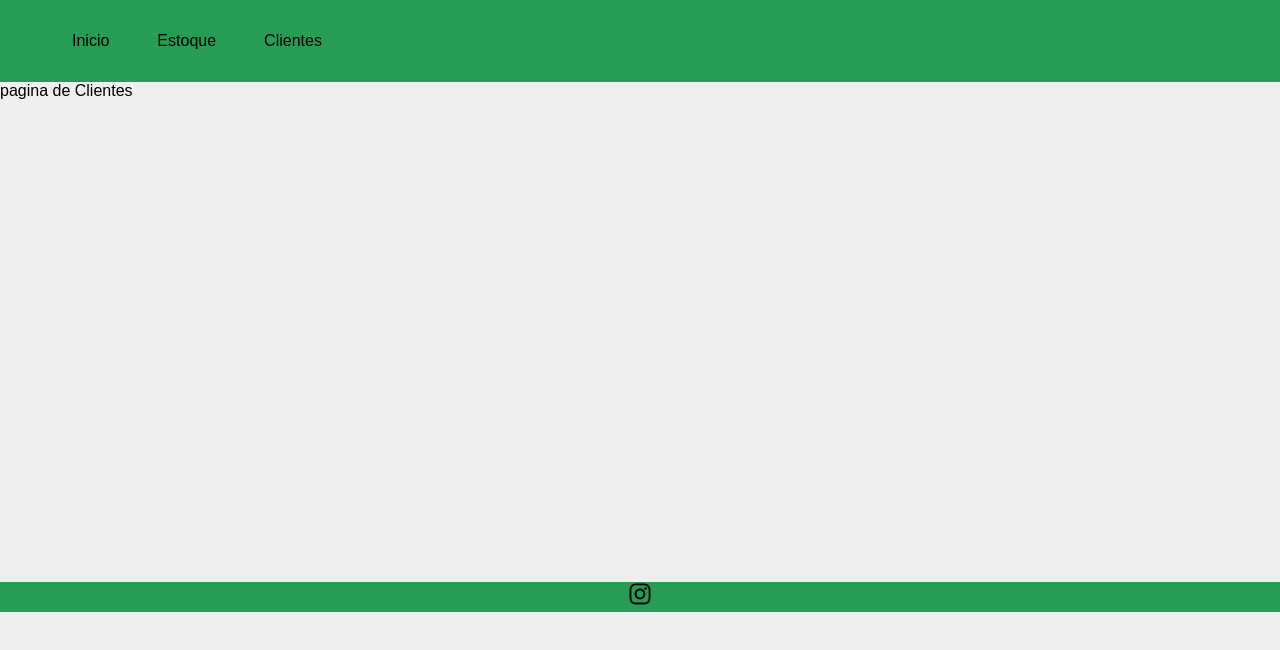
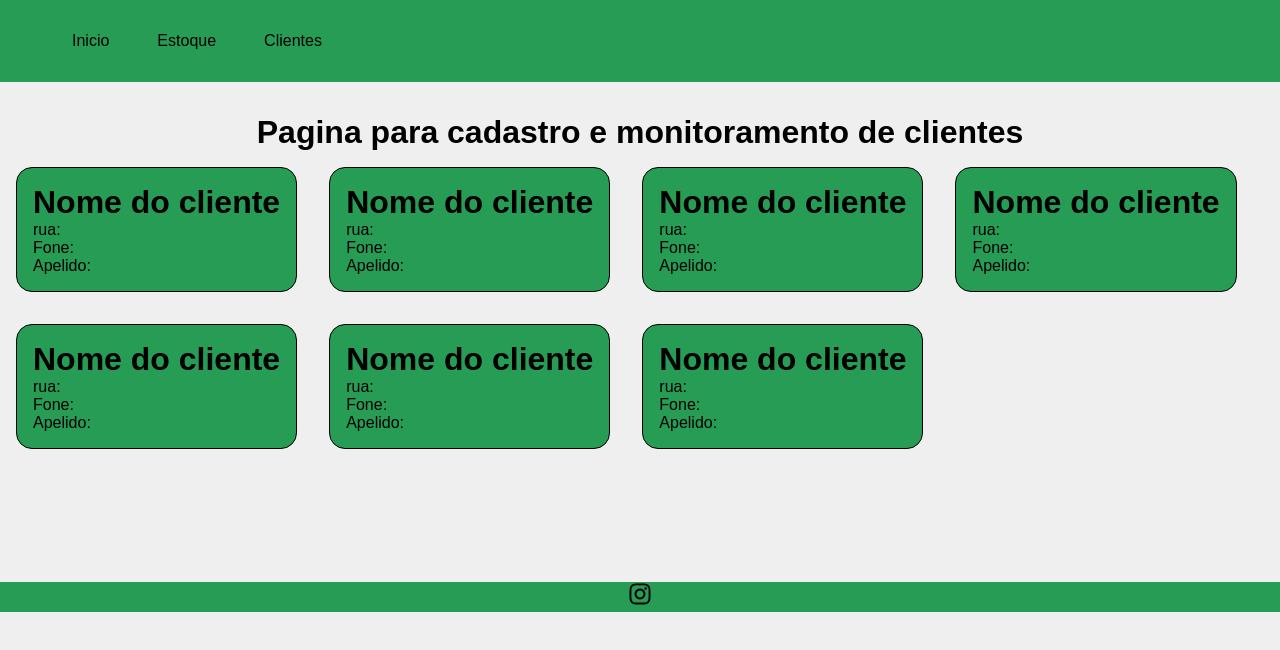
Before and after one commit to joaolouko/mecanicaModelo, a React (Create React App) app: page /clientes in a window 1280 px wide. Shown: the top 650 px of the page. Built offline with nearby package versions, Linux system fonts and the light colour scheme.

Commit message:
versão alfa 1.0 - patch clientes

```diff
--- /dev/null
+++ b/src/components/Cards.js
@@ -0,0 +1,55 @@
+import styles from './Cards.module.css'
+
+function Cards() {
+    return (
+        <div>
+            <div className={styles.container_cards}>
+                <div className={styles.card}>
+                    <h1>Nome do cliente</h1>
+                    <p>rua:</p>
+                    <p>Fone:</p>
+                    <p>Apelido:</p>
+                </div>
+
+                <div className={styles.card}>
+                    <h1>Nome do cliente</h1>
+                    <p>rua:</p>
+                    <p>Fone:</p>
+                    <p>Apelido:</p>
+                </div>
+
+                <div className={styles.card}>
+                    <h1>Nome do cliente</h1>
+                    <p>rua:</p>
+                    <p>Fone:</p>
+                    <p>Apelido:</p>
+                </div>
+
+                <div className={styles.card}>
+                    <h1>Nome do cliente</h1>
+                    <p>rua:</p>
+                    <p>Fone:</p>
+                    <p>Apelido:</p>
+                </div>
+                <div className={styles.card}>
+                    <h1>Nome do cliente</h1>
+                    <p>rua:</p>
+                    <p>Fone:</p>
+                    <p>Apelido:</p>
+                </div><div className={styles.card}>
+                    <h1>Nome do cliente</h1>
+                    <p>rua:</p>
+                    <p>Fone:</p>
+                    <p>Apelido:</p>
+                </div><div className={styles.card}>
+                    <h1>Nome do cliente</h1>
+                    <p>rua:</p>
+                    <p>Fone:</p>
+                    <p>Apelido:</p>
+                </div>
+            </div>
+        </div>
+    )
+}
+
+export default Cards
--- /dev/null
+++ b/src/components/Cards.module.css
@@ -0,0 +1,13 @@
+.container_cards {
+    display: flex;
+    flex-wrap: wrap;
+}
+
+
+.card {
+    background-color: rgb(38, 156, 84);
+    border-radius: 1em;
+    padding: 1em;
+    border: solid black 0.1em;
+    margin: 1em;
+}
--- a/src/components/pages/Clientes.js
+++ b/src/components/pages/Clientes.js
@@ -1,7 +1,16 @@
+
+import styles from './Clientes.module.css'
+
+import Cards from '../Cards'
+
+
 function Clientes(){
     return(
         <div>
-            <p>pagina de Clientes</p>
+            <h1 className={styles.titulo}>Pagina para cadastro e monitoramento de clientes</h1>
+
+            <Cards/>
+
         </div>
     )
 }
--- /dev/null
+++ b/src/components/pages/Clientes.module.css
@@ -0,0 +1,4 @@
+.titulo{
+    text-align: center;
+    padding-top: 1em;
+}
```
